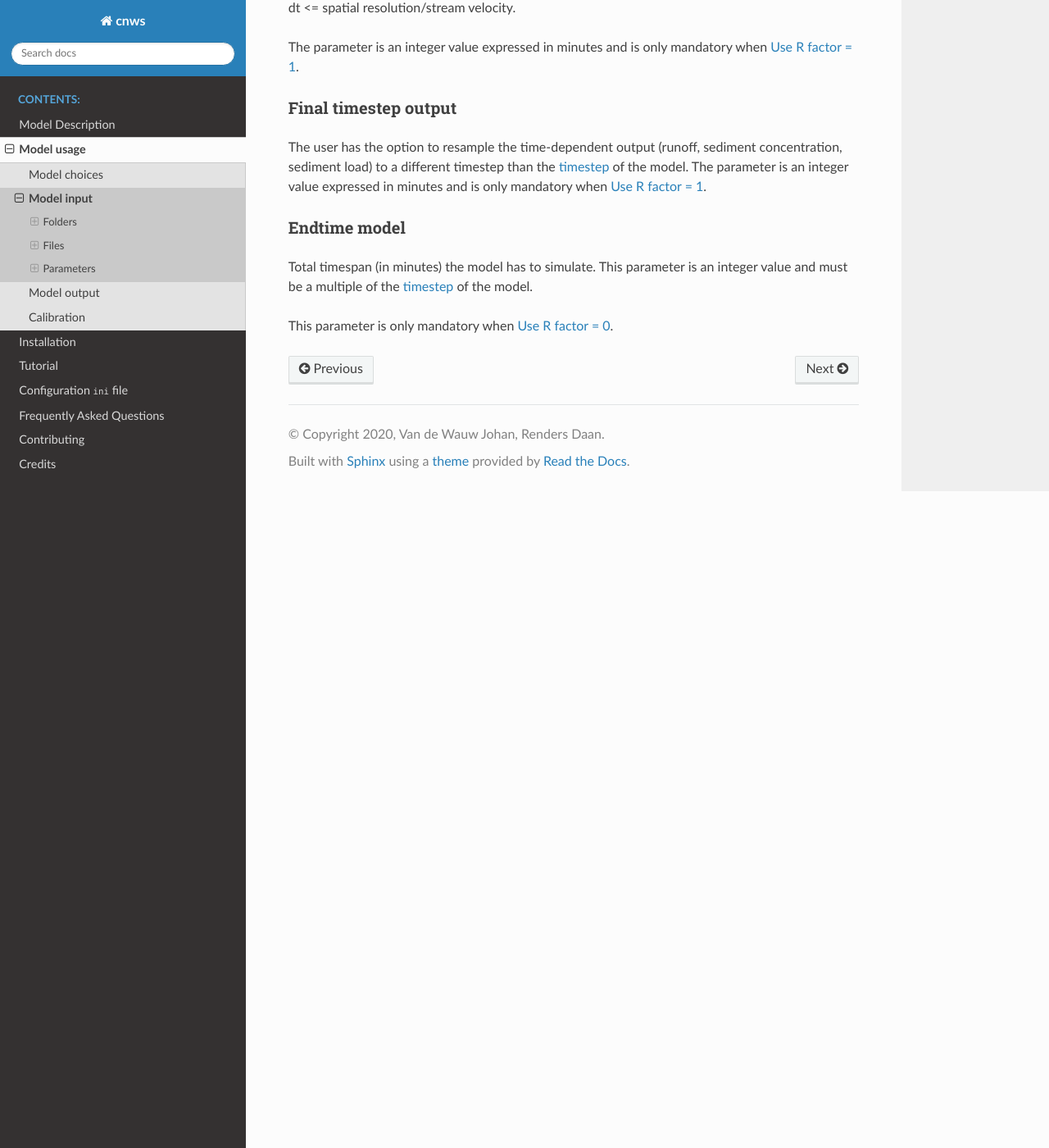
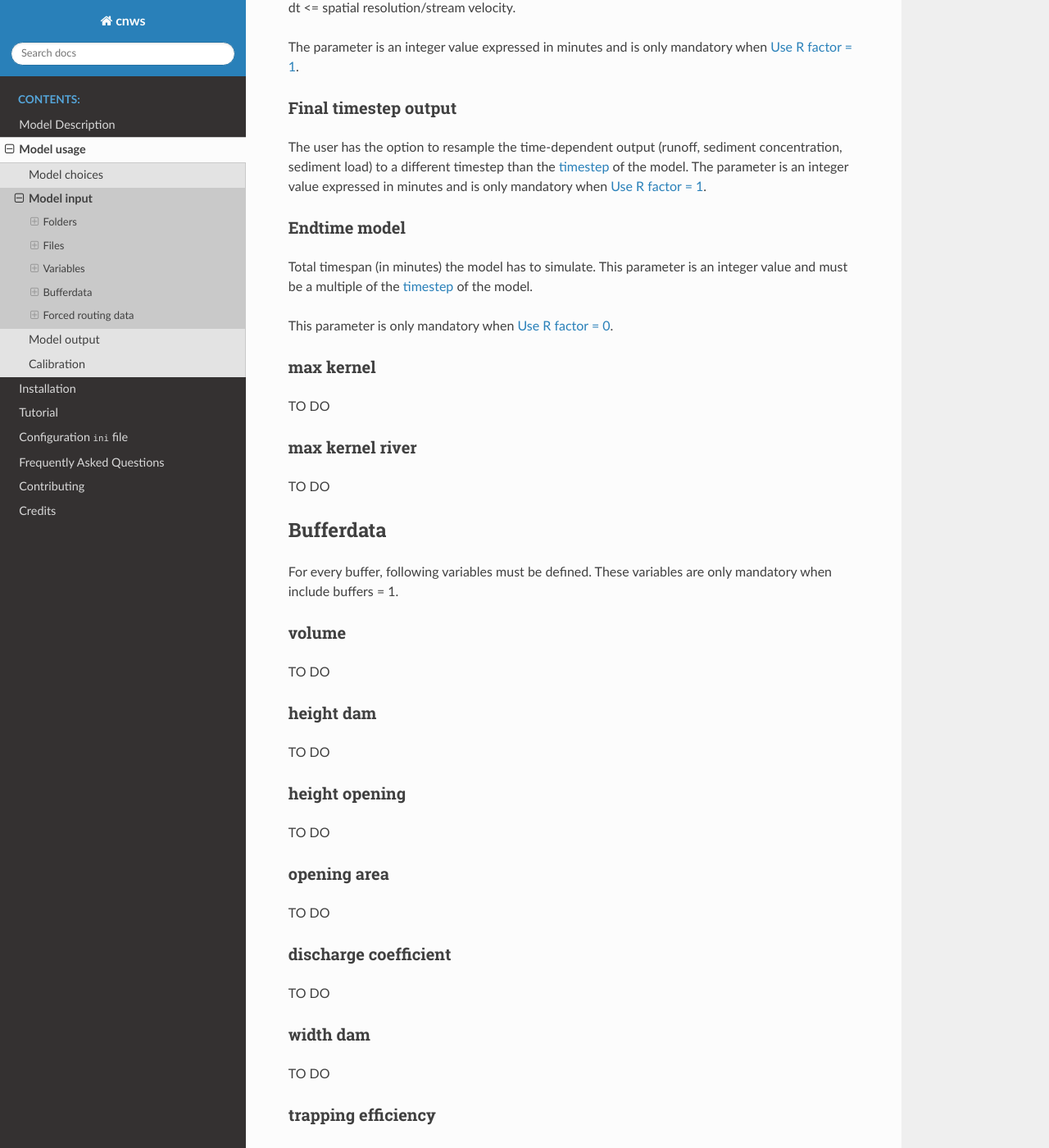
Before and after one commit to watem-sedem/watem-sedem, a Sphinx documentation site: the page built from docs/input.rst, in a window 1280 px wide and 1400 px high, scrolled down 7473 px. Shown: the whole window at 82% size. Built offline with Sphinx 7.4.7 and the Read the Docs theme 2.0.0, drawn with Linux system fonts in a browser that asks for light colours; some of the changed text lies outside the part shown.

Commit message:
Adding missing parameters

```diff
--- a/docs/input.rst
+++ b/docs/input.rst
@@ -208,8 +208,8 @@ Filename of the ktc map, a raster with transport capacity coeficients. This rast
 
 The dataype of the ktc map is float32.
 
-Parameters
-==========
+Variables
+=========
 
 Sewer exit
 **********
@@ -372,3 +372,85 @@ This parameter is only mandatory when :ref:`Use R factor = 0 <useR>`.
 	In a first model run for a catchment with a given rainfall event, the user must choose
 	the endtime large enough. By doing this, he makes sure the the whole runoff peak is modelled.
 	After this first simulation, the model user can deminish the endtime to optimise the calculation time of the model.
+
+max kernel
+**********
+
+TO DO
+
+max kernel river
+****************
+
+TO DO
+
+
+Bufferdata
+==========
+
+For every buffer, following variables must be defined. These variables are only mandatory when include buffers = 1.
+
+volume
+******
+
+TO DO
+
+height dam
+**********
+
+TO DO
+
+height opening
+**************
+
+TO DO
+
+opening area
+************
+
+TO DO
+
+discharge coefficient
+*********************
+
+TO DO
+
+width dam
+*********
+
+TO DO
+
+trapping efficiency
+*******************
+
+TO DO
+
+extension id
+*************
+
+TO DO
+
+
+Forced routing data
+===================
+
+For every place where the user forces the routing in a certain direction, following parameters are mandatory.
+
+from col
+********
+
+TO DO
+
+from row
+********
+
+TO DO
+
+target col
+**********
+
+TO DO
+
+target row
+**********
+
+TO DO
```
